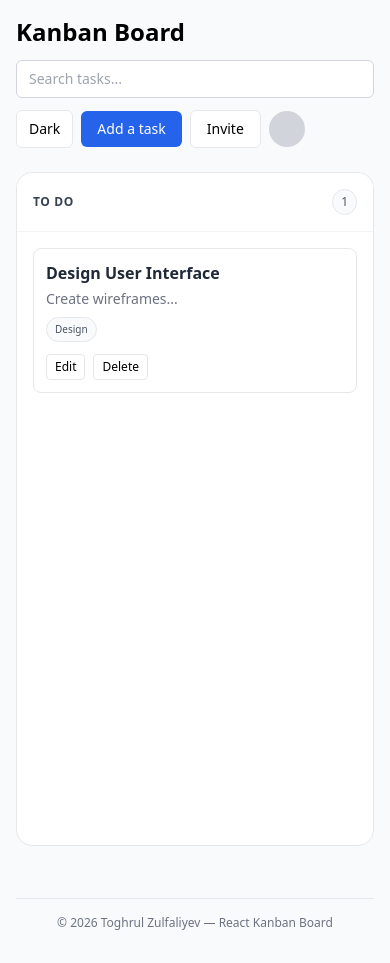
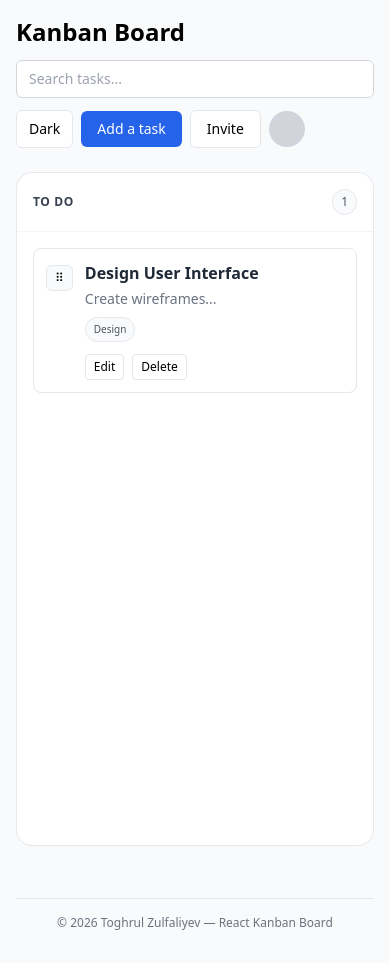
Before and after one commit to ToghrulZulfaliev/React-Kanban-Board, a React (Vite) app: page / in a window 390 px wide. Built offline with nearby package versions, Linux system fonts and the light colour scheme.

Commit message:
Fix mobile drag: long-press + drag handle

```diff
--- a/src/components/board/Board.jsx
+++ b/src/components/board/Board.jsx
@@ -5,6 +5,7 @@ import {
   useSensor,
   useSensors,
   PointerSensor,
+  TouchSensor,
 } from "@dnd-kit/core";
 import { useRef } from "react";
 import Column from "./Column";
@@ -17,11 +18,17 @@ export default function Board() {
 
   const lastMovedToStatusRef = useRef(null);
 
-  // ✅ BONUS 1: təsadüfi drag-i azaldır (scroll edəndə ilişməsin)
-  // distance: 8 => barmaq/mouse 8px tərpənmədən drag başlamır
+  // ✅ Desktop: distance
+  // ✅ Mobile: long-press (delay) -> scroll ilə qarışmır, drag rahat başlayır
   const sensors = useSensors(
     useSensor(PointerSensor, {
-      activationConstraint: { distance: 8 },
+      activationConstraint: { distance: 5 },
+    }),
+    useSensor(TouchSensor, {
+      activationConstraint: {
+        delay: 180,
+        tolerance: 8,
+      },
     })
   );
 
@@ -54,6 +61,7 @@ export default function Board() {
     lastMovedToStatusRef.current = null;
   }
 
+  // ✅ hover effekti: üstündən keçən kimi status dəyişir
   function handleDragOver(event) {
     const { active, over } = event;
     if (!over) return;
@@ -91,7 +99,7 @@ export default function Board() {
       onDragOver={handleDragOver}
       onDragEnd={handleDragEnd}
     >
-      {/* Mobile: horizontal scroll + snap | md+: grid */}
+      {/* ✅ Mobile: horizontal scroll + snap | md+: grid */}
       <section
         className="
           w-full min-w-0
--- a/src/components/task/SortableTaskCard.jsx
+++ b/src/components/task/SortableTaskCard.jsx
@@ -11,7 +11,7 @@ export default function SortableTaskCard({ task, onEdit, onDelete }) {
     isDragging,
   } = useSortable({
     id: String(task.id),
-    data: { type: "task", status: task.status }, // ✅ FIX: hover üçün vacibdir
+    data: { type: "task", status: task.status }, // ✅ vacib
   });
 
   const style = {
@@ -26,15 +26,37 @@ export default function SortableTaskCard({ task, onEdit, onDelete }) {
       style={style}
       className="rounded-lg border border-gray-200 bg-white p-3"
     >
-      <div
+      <div className="flex items-start gap-3">
+        {/* ✅ DRAG HANDLE (mobile üçün ən stabil yol) */}
+        <button
+          type="button"
           {...attributes}
           {...listeners}
-        className="cursor-grab active:cursor-grabbing select-none"
+          className="
+            mt-1 shrink-0
+            cursor-grab active:cursor-grabbing
+            rounded-md border border-gray-200
+            bg-gray-50
+            px-2 py-1 text-xs
+            select-none
+            touch-none
+          "
+          aria-label="Drag task"
+          title="Drag"
         >
-        <div className="font-semibold text-gray-800">{task.title}</div>
+          ⠿
+        </button>
+
+        {/* Content */}
+        <div className="min-w-0 flex-1">
+          <div className="font-semibold text-gray-800 break-words">
+            {task.title}
+          </div>
 
           {!!task.description && (
-          <div className="text-sm text-gray-500 mt-1">{task.description}</div>
+            <div className="text-sm text-gray-500 mt-1 break-words">
+              {task.description}
+            </div>
           )}
 
           {!!task.tags?.length && (
@@ -49,7 +71,6 @@ export default function SortableTaskCard({ task, onEdit, onDelete }) {
               ))}
             </div>
           )}
-      </div>
 
           <div className="mt-3 flex gap-2">
             <button
@@ -66,5 +87,7 @@ export default function SortableTaskCard({ task, onEdit, onDelete }) {
             </button>
           </div>
         </div>
+      </div>
+    </div>
   );
 }
```
Lines whose indentation alone changed are shown as unchanged.
